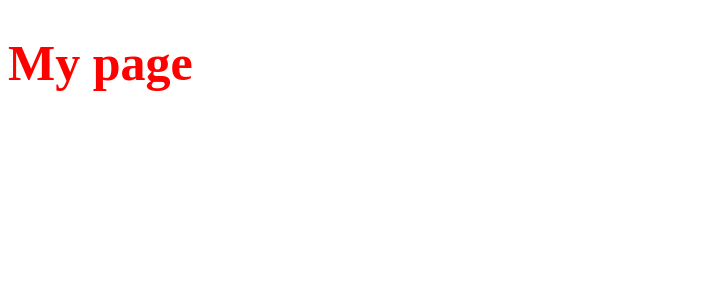
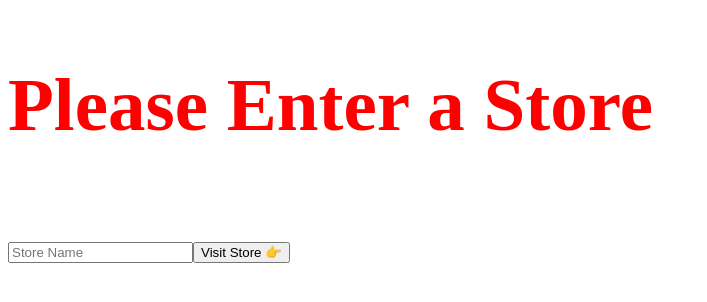
Before and after one commit to spences10/framework-of-the-day, a Next.js app: page / in a window 1280 px wide. Shown: the top 302 px of the page, without its empty margins (0-707 px from the left). Built offline with nearby package versions, Linux system fonts and the light colour scheme.

Commit message:
add store picker w/ styled-components

```diff
--- /dev/null
+++ b/components/StorePicker.js
@@ -0,0 +1,30 @@
+import React from 'react'
+import styled from 'styled-components'
+
+const StoreForm = styled.form``
+
+const FormTitle = styled.h2``
+
+const StoreName = styled.input.attrs({
+  type: 'text',
+  required: true,
+  placeholder: 'Store Name'
+})``
+
+const VisitStore = styled.button.attrs({
+  type: 'submit'
+})``
+
+class StorePicker extends React.Component {
+  render() {
+    return (
+      <StoreForm>
+        <FormTitle>Please Enter a Store</FormTitle>
+        <StoreName />
+        <VisitStore>Visit Store 👉</VisitStore>
+      </StoreForm>
+    )
+  }
+}
+
+export default StorePicker
--- a/pages/index.js
+++ b/pages/index.js
@@ -1,9 +1,15 @@
 import React from 'react'
 import styled from 'styled-components'
+
+import StorePicker from '../components/StorePicker'
 
 const Title = styled.h1`
   color: red;
   font-size: 50px;
 `
 
-export default () => <Title>My page</Title>
+export default () => (
+  <Title>
+    <StorePicker />
+  </Title>
+)
```
